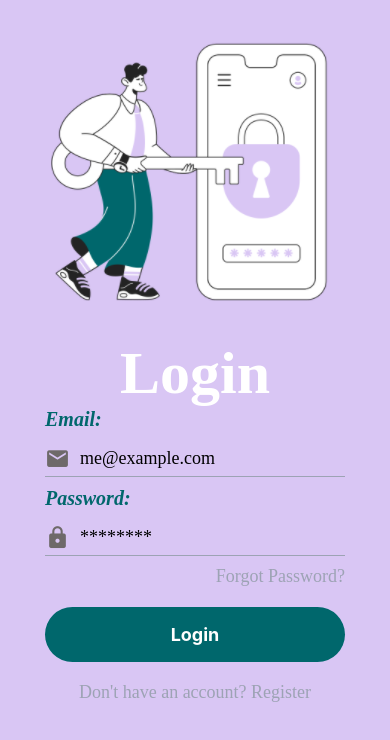
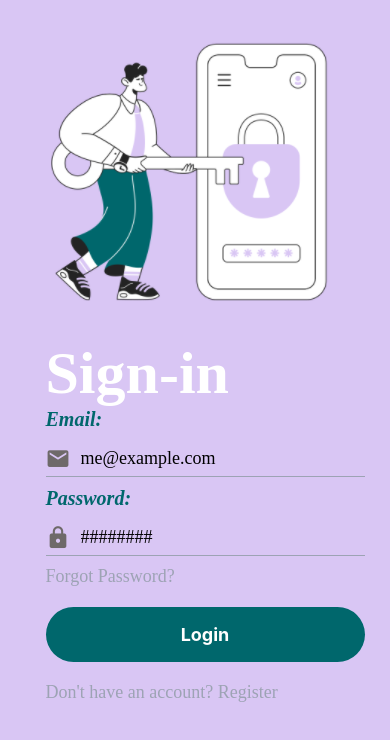
Before and after one commit to yabulala432/my-project, a React Native app: screen / in a window 390 px wide. Shown: the top 740 px of the page. Built offline with nearby package versions, Linux system fonts and the light colour scheme.

Commit message:
forgot password

```diff
--- a/App.tsx
+++ b/App.tsx
@@ -1,7 +1,7 @@
 import { StatusBar } from "expo-status-bar";
 import { StyleSheet, Text, View } from "react-native";
 import StackNavLogin from "./app/navigation/StackNavLogin";
-import Login from "./app/screens/Login";
+import SignIn from "./app/screens/SignIn";
 
 import { NavigationContainer } from "@react-navigation/native";
 
--- a/app/components/AppTextInput.tsx
+++ b/app/components/AppTextInput.tsx
@@ -66,11 +66,9 @@ const styles = StyleSheet.create({
     backgroundColor: "transparent",
     borderColor: colors.grey,
     borderBottomWidth: 1,
-    // borderRadius: 25,
     flexDirection: "row",
     width: "100%",
     paddingVertical: 5,
-    // paddingHorizontal: 15,
     marginVertical: 10,
     alignItems: "center",
     justifyContent: "flex-start",
--- a/app/navigation/ScreenNames.ts
+++ b/app/navigation/ScreenNames.ts
@@ -1,6 +1,6 @@
 export default Object.freeze({
   HOME: "Home",
-  LOGIN: "Login",
+  SIGNIN: "Login",
   REGISTER: "Register",
   FORGOT_PASSWORD: "ForgotPassword",
   PROFILE: "Profile",
--- a/app/navigation/StackNavLogin.tsx
+++ b/app/navigation/StackNavLogin.tsx
@@ -1,9 +1,9 @@
 import React from "react";
-import { StyleSheet } from "react-native";
 import { createStackNavigator } from "@react-navigation/stack";
 
-import Login from "../screens/Login";
-import Register from "../screens/Register";
+import ForgotPassword from "../screens/ForgotPassword";
+import SignIn from "../screens/SignIn";
+import SignUp from "../screens/SignUp";
 import ScreenNames from "./ScreenNames";
 
 const Stack = createStackNavigator();
@@ -16,8 +16,12 @@ const StackNavLogin = () => {
       }}
       initialRouteName="Login"
     >
-      <Stack.Screen name={ScreenNames.LOGIN} component={Login} />
-      <Stack.Screen name={ScreenNames.REGISTER} component={Register} />
+      <Stack.Screen name={ScreenNames.SIGNIN} component={SignIn} />
+      <Stack.Screen name={ScreenNames.REGISTER} component={SignUp} />
+      <Stack.Screen
+        name={ScreenNames.FORGOT_PASSWORD}
+        component={ForgotPassword}
+      />
     </Stack.Navigator>
   );
 };
--- a/app/screens/Login.tsx
+++ b/app/screens/ForgotPassword.tsx
@@ -3,7 +3,6 @@ import {
   Image,
   Platform,
   ScrollView,
-  StatusBar,
   StyleSheet,
   TouchableOpacity,
   View,
@@ -12,15 +11,15 @@ import {
 import AppButton from "../components/AppButton";
 import AppText from "../components/AppText";
 import AppTextInput from "../components/AppTextInput";
+import colors from "../config/colors";
 import Screen from "../components/Screen";
-import colors from "../config/colors";
 import ScreenNames from "../navigation/ScreenNames";
 
-interface LoginProps {
+interface ForgotPasswordProps {
   navigation: any;
 }
 
-const Login = ({ navigation }: LoginProps) => {
+const ForgotPassword = ({ navigation }: ForgotPasswordProps) => {
   return (
     <ScrollView
       style={{
@@ -30,48 +29,29 @@ const Login = ({ navigation }: LoginProps) => {
     >
       <Screen style={styles.imageContainer}>
         <View style={styles.innerContainer}>
-          <Image source={require("../designs/login.png")} />
-          <AppText style={styles.title}>Login</AppText>
-
+          <Image source={require("../designs/forgotPassword.png")} />
           <View style={styles.inputsContainer}>
+            <AppText style={styles.title}>Forgot Password</AppText>
             <AppText style={styles.text}>Email: </AppText>
             <AppTextInput icon="email" placeholder="me@example.com" />
-
-            <AppText style={styles.text}>Password: </AppText>
-            <AppTextInput
-              icon="lock"
-              placeholder="********"
-              secureTextEntry={true}
-            />
-
-            <TouchableOpacity
-              style={{
-                width: "100%",
-                alignItems: "flex-end",
-                // backgroundColor: "red",
-                // height: 20,
-              }}
-            >
-              <AppText style={{ color: colors.grey }}>Forgot Password?</AppText>
-            </TouchableOpacity>
 
             <View style={styles.buttonContainer}>
               <AppButton
                 style={styles.button}
                 onPress={() => {}}
-                title="Login"
+                title="Submit"
               />
             </View>
 
             <TouchableOpacity
               style={{
                 width: "100%",
-                alignItems: "center",
+                alignSelf: "center",
               }}
-              onPress={() => navigation.navigate(ScreenNames.REGISTER)}
+              onPress={() => navigation.navigate(ScreenNames.SIGNIN)}
             >
               <AppText style={{ color: colors.grey, marginTop: 20 }}>
-                Don't have an account? Register
+                Back to Login
               </AppText>
             </TouchableOpacity>
           </View>
@@ -87,18 +67,16 @@ const styles = StyleSheet.create({
     borderBottomLeftRadius: 50,
     borderBottomRightRadius: 50,
     flex: 1,
+    height: "100%",
     justifyContent: "center",
-    padding: 20,
-    height: "100%",
     width: "100%",
   },
   innerContainer: {
-    alignItems: "center",
     borderRadius: 10,
-    justifyContent: "center",
   },
   inputsContainer: {
-    width: 300,
+    paddingHorizontal: 20,
+    width: "100%",
   },
   container: {},
   buttonContainer: {},
@@ -111,9 +89,10 @@ const styles = StyleSheet.create({
   },
   title: {
     color: colors.white,
-    fontSize: 60,
+    fontSize: 35,
     fontWeight: "bold",
     fontFamily: Platform.OS === "android" ? "Roboto" : "Avenir",
+    paddingVertical: 20,
   },
   text: {
     color: colors.tertiary,
@@ -124,4 +103,4 @@ const styles = StyleSheet.create({
   },
 });
 
-export default Login;
+export default ForgotPassword;
--- /dev/null
+++ b/app/screens/SignIn.tsx
@@ -0,0 +1,125 @@
+import React from "react";
+import {
+  Image,
+  Platform,
+  ScrollView,
+  StyleSheet,
+  TouchableOpacity,
+  View,
+} from "react-native";
+
+import AppButton from "../components/AppButton";
+import AppText from "../components/AppText";
+import AppTextInput from "../components/AppTextInput";
+import Screen from "../components/Screen";
+import colors from "../config/colors";
+import ScreenNames from "../navigation/ScreenNames";
+
+interface SignInProps {
+  navigation: any;
+}
+
+const SignIn = ({ navigation }: SignInProps) => {
+  return (
+    <ScrollView
+      style={{
+        flex: 1,
+        backgroundColor: colors.secondary,
+      }}
+    >
+      <Screen style={styles.imageContainer}>
+        <View style={styles.innerContainer}>
+          <Image source={require("../designs/login.png")} />
+          <View style={styles.inputsContainer}>
+            <AppText style={styles.title}>Sign-in</AppText>
+
+            <AppText style={styles.text}>Email: </AppText>
+            <AppTextInput icon="email" placeholder="me@example.com" />
+
+            <AppText style={styles.text}>Password: </AppText>
+            <AppTextInput
+              icon="lock"
+              placeholder="########"
+              secureTextEntry={true}
+            />
+
+            <TouchableOpacity
+              style={{
+                width: "100%",
+                alignSelf: "flex-end",
+              }}
+              onPress={() => navigation.navigate(ScreenNames.FORGOT_PASSWORD)}
+            >
+              <AppText style={{ color: colors.grey }}>Forgot Password?</AppText>
+            </TouchableOpacity>
+
+            <View style={styles.buttonContainer}>
+              <AppButton
+                style={styles.button}
+                onPress={() => {}}
+                title="Login"
+              />
+            </View>
+
+            <TouchableOpacity
+              style={{
+                width: "100%",
+                alignSelf: "center",
+              }}
+              onPress={() => navigation.navigate(ScreenNames.REGISTER)}
+            >
+              <AppText style={{ color: colors.grey, marginTop: 20 }}>
+                Don't have an account? Register
+              </AppText>
+            </TouchableOpacity>
+          </View>
+        </View>
+      </Screen>
+    </ScrollView>
+  );
+};
+
+const styles = StyleSheet.create({
+  imageContainer: {
+    alignItems: "center",
+    borderBottomLeftRadius: 50,
+    borderBottomRightRadius: 50,
+    flex: 1,
+    justifyContent: "center",
+    height: "100%",
+    width: "100%",
+  },
+  innerContainer: {
+    alignItems: "center",
+    borderRadius: 10,
+    justifyContent: "center",
+  },
+  inputsContainer: {
+    paddingLeft: 20,
+    width: "100%",
+  },
+  container: {},
+  buttonContainer: {},
+  button: {
+    backgroundColor: colors.tertiary,
+    borderRadius: 50,
+    height: 55,
+    marginTop: 20,
+    width: "100%",
+  },
+  title: {
+    color: colors.white,
+    fontSize: 60,
+    fontWeight: "bold",
+    fontFamily: Platform.OS === "android" ? "Roboto" : "Avenir",
+  },
+  text: {
+    color: colors.tertiary,
+    fontSize: 20,
+    fontWeight: "bold",
+    fontStyle: "italic",
+    fontFamily: Platform.OS === "android" ? "Roboto" : "Avenir",
+  },
+});
+
+export default SignIn;
--- a/app/screens/Register.tsx
+++ b/app/screens/SignUp.tsx
@@ -10,11 +10,11 @@ import Screen from "../components/Screen";
 import { TouchableOpacity } from "react-native-gesture-handler";
 import ScreenNames from "../navigation/ScreenNames";
 
-interface RegisterProps {
+interface SignUpProps {
   navigation: any;
 }
 
-const Register = ({ navigation }: RegisterProps) => {
+const SignUp = ({ navigation }: SignUpProps) => {
   return (
     <ScrollView
       style={{
@@ -25,7 +25,7 @@ const Register = ({ navigation }: RegisterProps) => {
       <Screen style={styles.imageContainer}>
         <View style={styles.innerContainer}>
           <Image source={require("../designs/register.png")} />
-          <AppText style={styles.title}>Register</AppText>
+          <AppText style={styles.title}>Sign-up</AppText>
 
           <View>
             <IconButton
@@ -67,7 +67,7 @@ const Register = ({ navigation }: RegisterProps) => {
                 alignItems: "center",
                 marginVertical: 20,
               }}
-              onPress={() => navigation.navigate(ScreenNames.LOGIN)}
+              onPress={() => navigation.navigate(ScreenNames.SIGNIN)}
             >
               <AppText style={{ color: colors.grey }}>
                 Already have an account? Login
@@ -123,4 +123,4 @@ const styles = StyleSheet.create({
   },
 });
 
-export default Register;
+export default SignUp;
```
Also changed, not shown: app/designs/forgotPassword.png (added).
